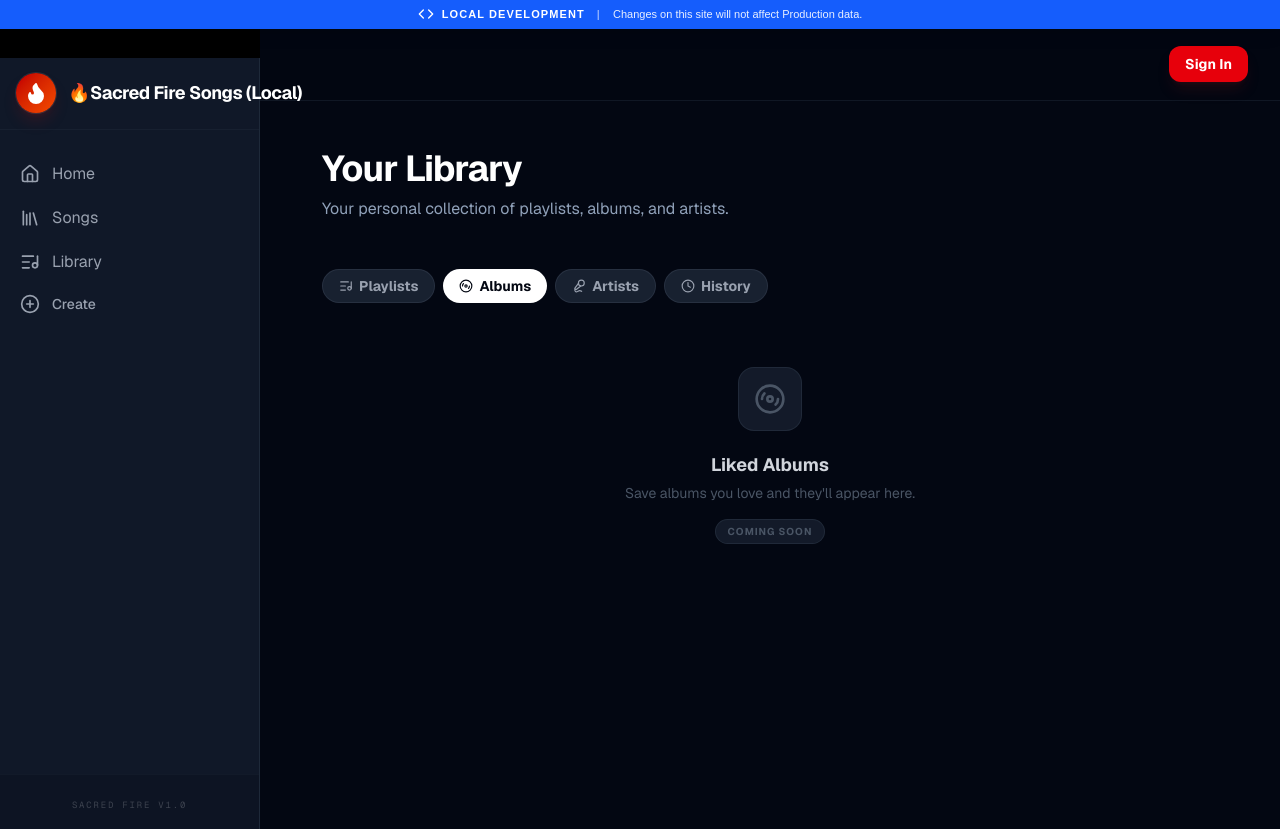
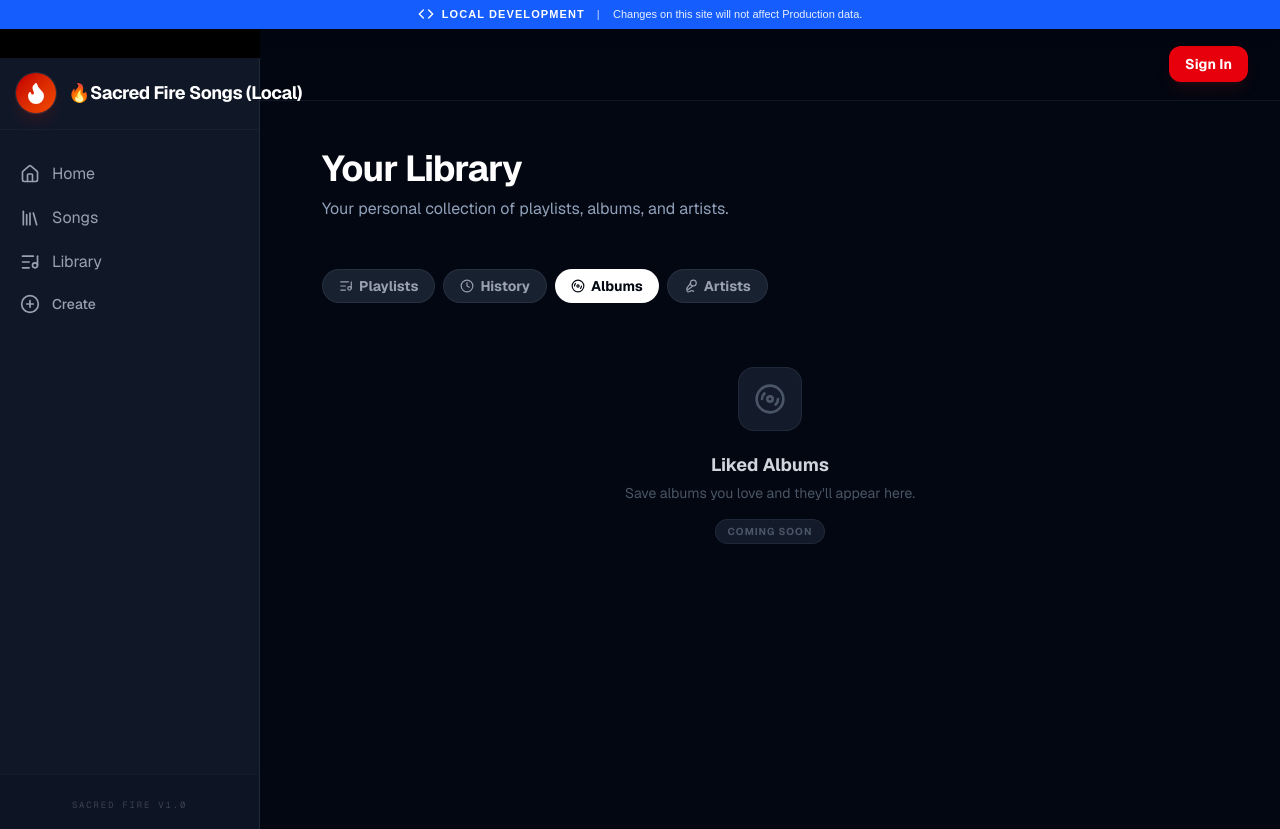
Before and after one commit to demeesterroel/sacred-fire-songs, a Next.js app: page /library/albums in a window 1280 px wide. Built offline with nearby package versions, Linux system fonts and the light colour scheme; no server answers.

Commit message:
fix(library): move History tab to second position
Co-Authored-By: Claude Opus 4.6 <noreply@anthropic.com>

```diff
--- a/app/library/LibraryTabs.tsx
+++ b/app/library/LibraryTabs.tsx
@@ -6,9 +6,9 @@ import { ListMusic, Disc3, Mic2, Clock, ChevronRight } from 'lucide-react';
 
 const tabs = [
     { label: 'Playlists', href: '/library/playlists',       icon: ListMusic },
+    { label: 'History',   href: '/library/recently-viewed',  icon: Clock },
     { label: 'Albums',    href: '/library/albums',           icon: Disc3 },
     { label: 'Artists',   href: '/library/artists',          icon: Mic2 },
-    { label: 'History',   href: '/library/recently-viewed',  icon: Clock },
 ];
 
 export default function LibraryTabs() {
```
